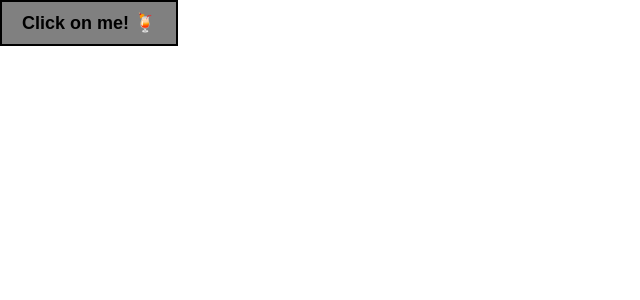
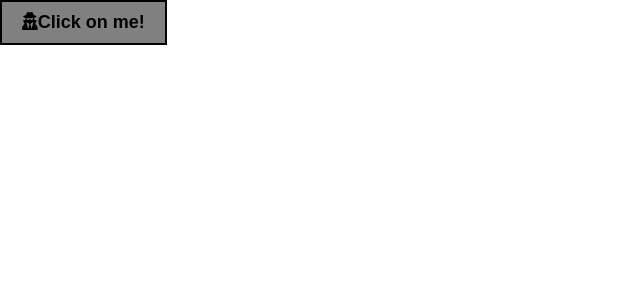
Before and after one commit to MsAgnieszka-SR-study-from-10-05-2022/-SR-Mod-3, a React (Create React App) app: page / in a window 1280 px wide. Shown: the top 300 px of the page, without its empty margins (0-640 px from the left). Built offline with nearby package versions, Linux system fonts and the light colour scheme.

Commit message:
Task 1 - 2nd modification

```diff
--- a/package.json
+++ b/package.json
@@ -3,6 +3,9 @@
   "version": "0.1.0",
   "private": true,
   "dependencies": {
+    "@fortawesome/fontawesome-svg-core": "^6.1.1",
+    "@fortawesome/free-solid-svg-icons": "^6.1.1",
+    "@fortawesome/react-fontawesome": "^0.1.18",
     "@testing-library/jest-dom": "^5.16.4",
     "@testing-library/react": "^13.3.0",
     "@testing-library/user-event": "^13.5.0",
--- a/src/App.js
+++ b/src/App.js
@@ -8,7 +8,7 @@
   return (
     <div>
       <Button bgColor='gray' labelColor='black'>
-        Click on me! 🍹
+        Click on me!
       </Button>
     </div>
   );
--- a/src/components/Button/Button.js
+++ b/src/components/Button/Button.js
@@ -1,4 +1,7 @@
 import React from 'react';
+
+import { FontAwesomeIcon } from '@fortawesome/react-fontawesome';
+import { faUserSecret } from '@fortawesome/free-solid-svg-icons';
 
 Button.defaultProps = {
     bgColor: 'antiquewhite',
@@ -18,6 +21,7 @@
 
     return (
         <button style={buttonStyles}>
+            <FontAwesomeIcon icon={faUserSecret} />
             {children}
         </button>
     );
```
Also changed, not shown: 1 other file (tests, documents, lock files or other folders).
